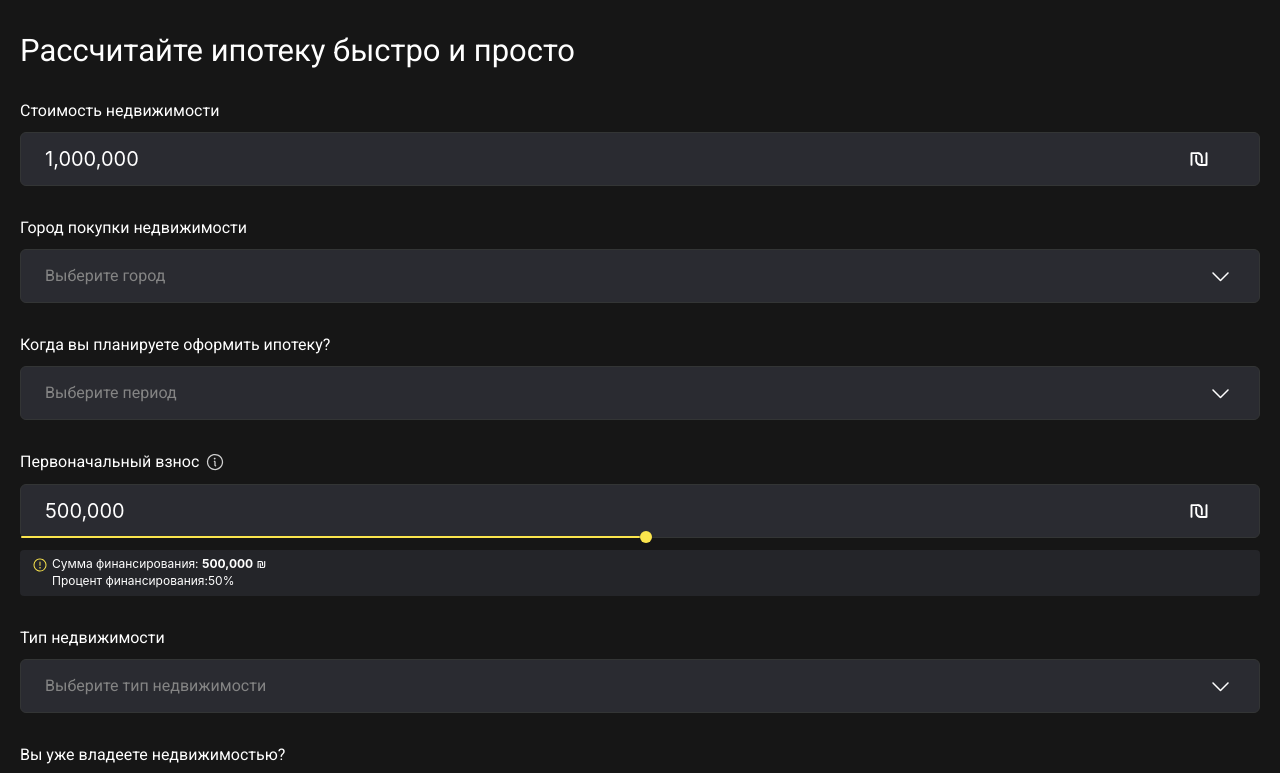
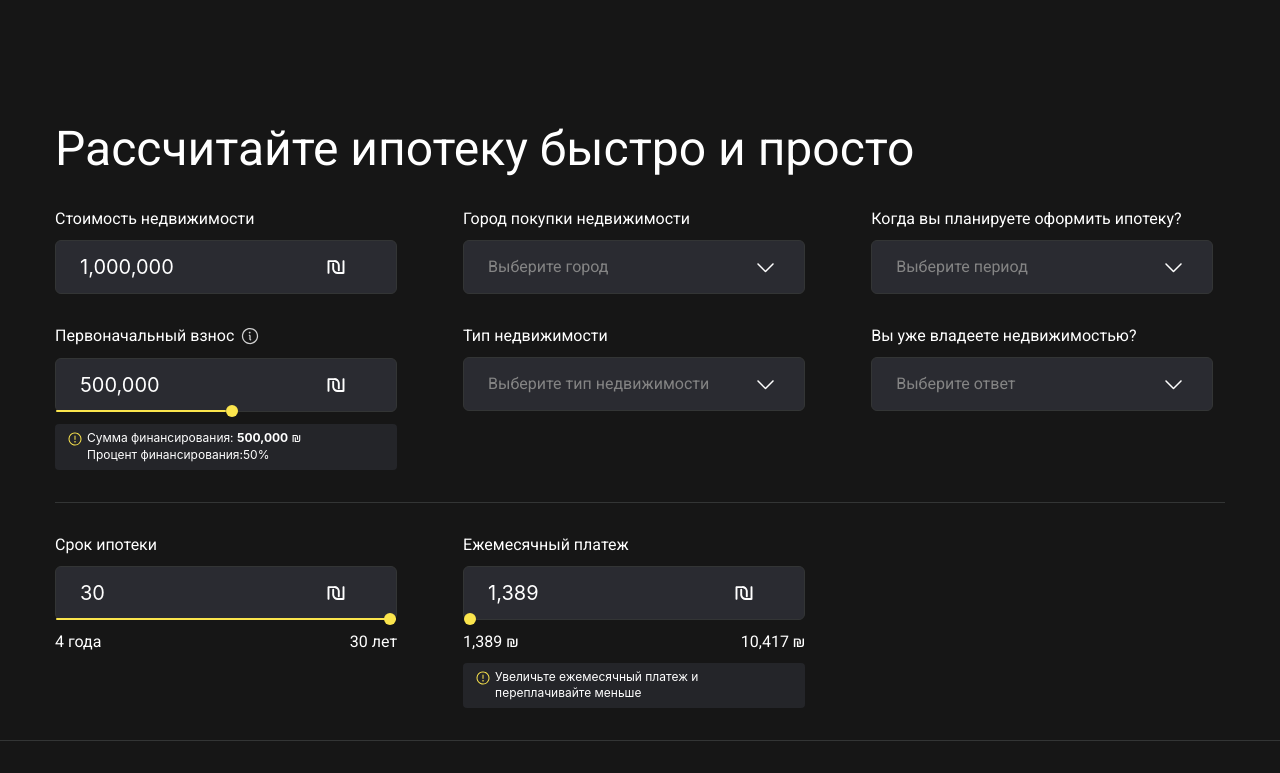
Before and after one commit to NookieGrey/banim, a React app: page / in a window 1280 px wide. Shown: the top 773 px of the page. Built offline with nearby package versions, Linux system fonts and the light colour scheme; the HTML template or start-up script is replaced by a standard one.

Commit message:
tablet & desktop

```diff
--- a/src/Calculator.tsx
+++ b/src/Calculator.tsx
@@ -28,14 +28,14 @@ const cities = [
   "Зихрон-Яаков",
 ];
 
-const period = [
+const periods = [
   "В ближайший месяц",
   "В ближайшие 2 месяц",
   "В ближайшие 3 месяца",
   "В ближайшие 6 месяцев",
 ]
 
-const type = [
+const types = [
   "Квартира от застройщика",
   "Квартира на вторичном рынке",
   "Частный дом",
@@ -43,7 +43,7 @@ const type = [
   "Коммерческая недвижимость",
 ]
 
-const own = [
+const owns = [
   "Нет, я пока не владею недвижимостью",
   "Да, у меня уже есть недвижимость в собственности",
   "Я собираюсь продать единственную недвижимость в ближайшие два года, чтобы использовать полученный капитал для приобретения новой"
@@ -105,6 +105,10 @@ export function Calculator() {
   const [periodIndex, setPeriodIndex] = useState(-1);
   const [typeIndex, setTypeIndex] = useState(-1);
   const [ownIndex, setOwnIndex] = useState(-1);
+  const [cityError, setCityError] = useState(false);
+  const [periodError, setPeriodError] = useState(false);
+  const [typeError, setTypeError] = useState(false);
+  const [ownError, setOwnError] = useState(false);
 
   const [duration, setDuration] = useState(26);
   const [durationError, setDurationError] = useState("");
@@ -146,29 +150,45 @@ export function Calculator() {
   return (
     <div className="calculator-page">
       <h1>Рассчитайте ипотеку быстро и просто</h1>
+      <div className="row">
+        <div className="cell">
           <Input
             value={price}
             onChange={onPriceChange}
             error={priceError}
             label="Стоимость недвижимости"
           />
+        </div>
+        <div className="cell">
           <Select
             options={cities}
-        error={''}
+            error={cityError ? "Выберите ответ" : ''}
             optionIndex={cityIndex}
-        setOptionIndex={setCityIndex}
+            setOptionIndex={(index) => {
+              setCityError(false);
+              setCityIndex(index);
+            }}
             label="Город покупки недвижимости"
             placeholder="Выберите город"
             withSearch
           />
+        </div>
+        <div className="cell">
           <Select
-        options={period}
-        error={''}
+            options={periods}
+            error={periodError ? "Выберите ответ" : ''}
             optionIndex={periodIndex}
-        setOptionIndex={setPeriodIndex}
+            setOptionIndex={(index) => {
+              setPeriodError(false);
+              setPeriodIndex(index);
+            }}
             label="Когда вы планируете оформить ипотеку?"
             placeholder="Выберите период"
           />
+        </div>
+      </div>
+      <div className="row">
+        <div className="cell">
           <Input
             value={firstPayment}
             onChange={onFirstPaymentChange}
@@ -178,23 +198,37 @@ export function Calculator() {
             warning={`Cумма финансирования: <strong>${firstPayment.toLocaleString("en-US")}</strong> ₪ <br/>  Процент финансирования:${Math.round(firstPayment / price * 100)}%`}
             tooltip={tooltip}
           />
+        </div>
+        <div className="cell">
           <Select
-        options={type}
-        error={''}
+            options={types}
+            error={typeError ? "Выберите ответ" : ''}
             optionIndex={typeIndex}
-        setOptionIndex={setTypeIndex}
+            setOptionIndex={(index) => {
+              setTypeError(false);
+              setTypeIndex(index);
+            }}
             label="Тип недвижимости"
             placeholder="Выберите тип недвижимости"
           />
+        </div>
+        <div className="cell">
           <Select
-        options={own}
-        error={''}
+            options={owns}
+            error={ownError ? "Выберите ответ" : ''}
             optionIndex={ownIndex}
-        setOptionIndex={setOwnIndex}
+            setOptionIndex={(index) => {
+              setOwnError(false);
+              setOwnIndex(index);
+            }}
             label="Вы уже владеете недвижимостью?"
             placeholder="Выберите ответ"
           />
+        </div>
+      </div>
       <div className="hr"/>
+      <div className="row">
+        <div className="cell">
           <Input
             value={duration}
             onChange={onDurationChange}
@@ -209,6 +243,8 @@ export function Calculator() {
               </div>
             )}
           />
+        </div>
+        <div className="cell">
           <Input
             value={monthlyPayment}
             onChange={onMonthlyPaymentChange}
@@ -224,15 +260,38 @@ export function Calculator() {
             min={minMonthlyPayment}
             max={maxMonthlyPayment - minMonthlyPayment}
           />
+        </div>
+      </div>
       <div className="hr full"/>
       <div className="submit-wrapper">
         <button type="button" className={buttonActive ? 'active' : ""} onClick={() => {
           if (!buttonActive) {
-            console.log('show errors')
+            if (cityIndex === -1) {
+              setCityError(true);
+            }
+            if (periodIndex === -1) {
+              setPeriodError(true);
+            }
+            if (typeIndex === -1) {
+              setTypeError(true);
+            }
+            if (ownIndex === -1) {
+              setOwnError(true);
+            }
           } else {
-            console.log("save to LS")
+            localStorage.setItem('result', JSON.stringify({
+              price,
+              firstPayment,
+              city: cities[cityIndex],
+              period: periods[periodIndex],
+              type: types[typeIndex],
+              own: owns[ownIndex],
+              duration: duration + minDuration,
+              monthlyPayment: monthlyPayment + minMonthlyPayment,
+            }))
           }
-        }}>Продолжить</button>
+        }}>Продолжить
+        </button>
       </div>
     </div>
   )
--- a/src/calculator.css
+++ b/src/calculator.css
@@ -3,6 +3,8 @@
     display: flex;
     flex-direction: column;
     gap: 32px;
+    min-height: 100vh;
+    box-sizing: border-box;
 }
 
 .calculator-page h1 {
@@ -13,6 +15,12 @@
     line-height: normal;
 
     margin: 0;
+}
+
+.calculator-page .row {
+    display: flex;
+    flex-direction: column;
+    gap: 32px;
 }
 
 .calculator-page .tooltip {
@@ -28,7 +36,7 @@
     height: 1px;
 }
 
-.calculator-page .hr {
+.calculator-page .hr.full {
     margin: 0 -20px;
 }
 
@@ -47,7 +55,6 @@
 }
 
 .calculator-page .submit-wrapper {
-    border-top: #333535;
     background: #242529;
     padding: 24px 20px;
     margin: -32px -20px 0;
@@ -79,3 +86,56 @@
     background: #FBE54D;
     color: #161616;
 }
+
+@media screen and (min-width: 890px) {
+    .calculator-page {
+        padding: 120px 55px 0;
+    }
+
+    .calculator-page h1 {
+        font-size: 48px;
+    }
+
+    .calculator-page .row {
+        flex-direction: row;
+        flex-wrap: wrap;
+        gap: 24px 66px;
+    }
+
+    .calculator-page .row > * {
+        flex-grow: 0;
+        flex-basis: calc(50% - 33px);
+        flex-shrink: 0;
+        max-width: calc(50% - 33px);
+    }
+
+    .calculator-page .hr.full {
+        margin: 0 -55px;
+    }
+
+    .calculator-page .submit-wrapper {
+        margin: -32px 0 0;
+        padding: 32px 0;
+        background: transparent;
+        display: flex;
+        flex-direction: row;
+        justify-content: flex-end;
+    }
+
+    .calculator-page .submit-wrapper button {
+        width: 250px;
+        box-sizing: border-box;
+    }
+}
+
+@media screen and (min-width: 1200px) {
+    .calculator-page .row {
+        flex-wrap: nowrap;
+    }
+    .calculator-page .row > * {
+        flex-grow: 0;
+        flex-basis: calc(33% - 44px);
+        flex-shrink: 0;
+        max-width: calc(33% - 44px);
+    }
+}
--- a/src/widgets/Select/select.css
+++ b/src/widgets/Select/select.css
@@ -68,6 +68,7 @@
     font-weight: 400;
     line-height: 20px;
     position: relative;
+    cursor: pointer;
 }
 
 .select-wrapper .dropdown .cities .text img {
```
Lines whose indentation alone changed are shown as unchanged.
